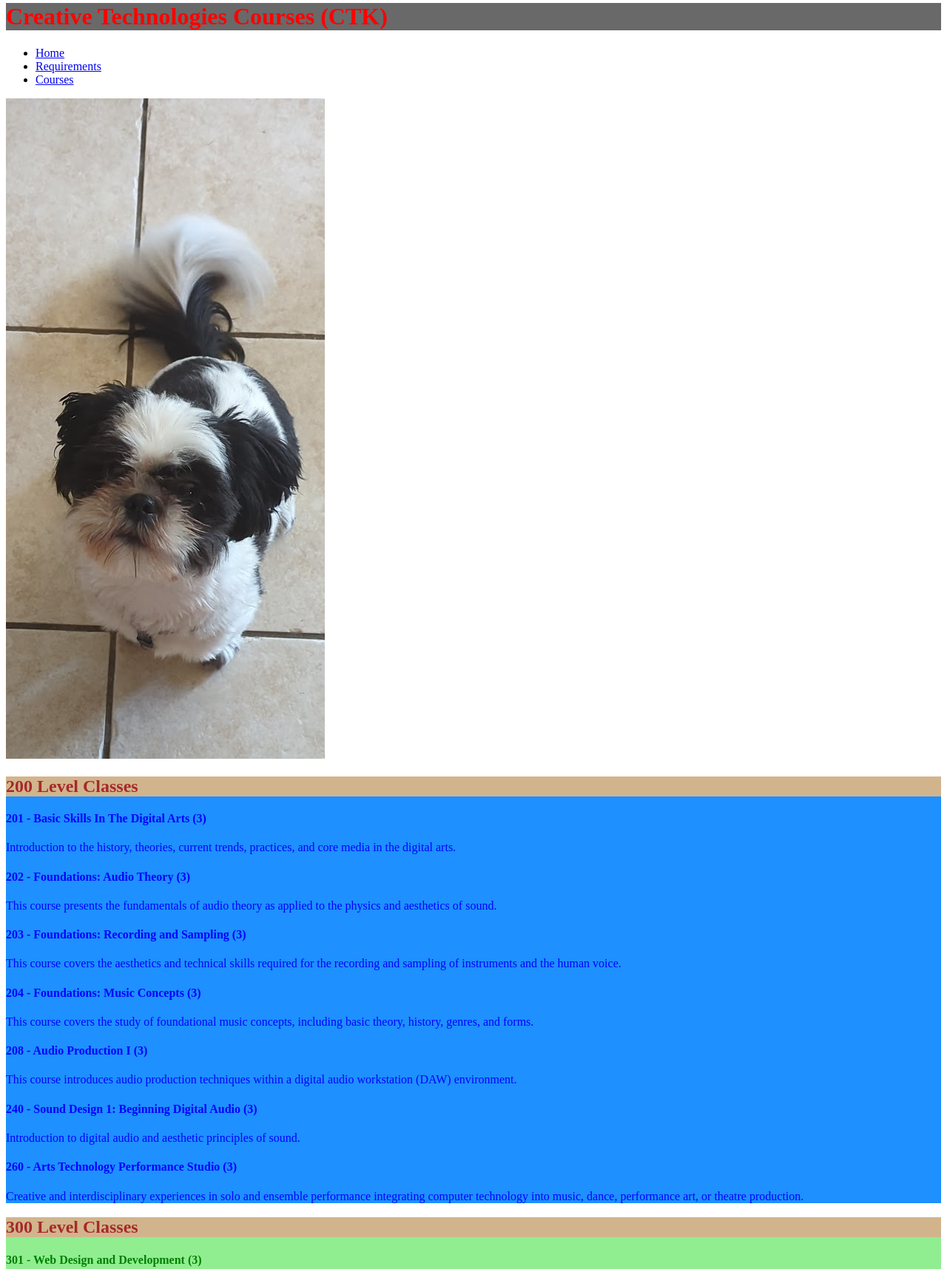
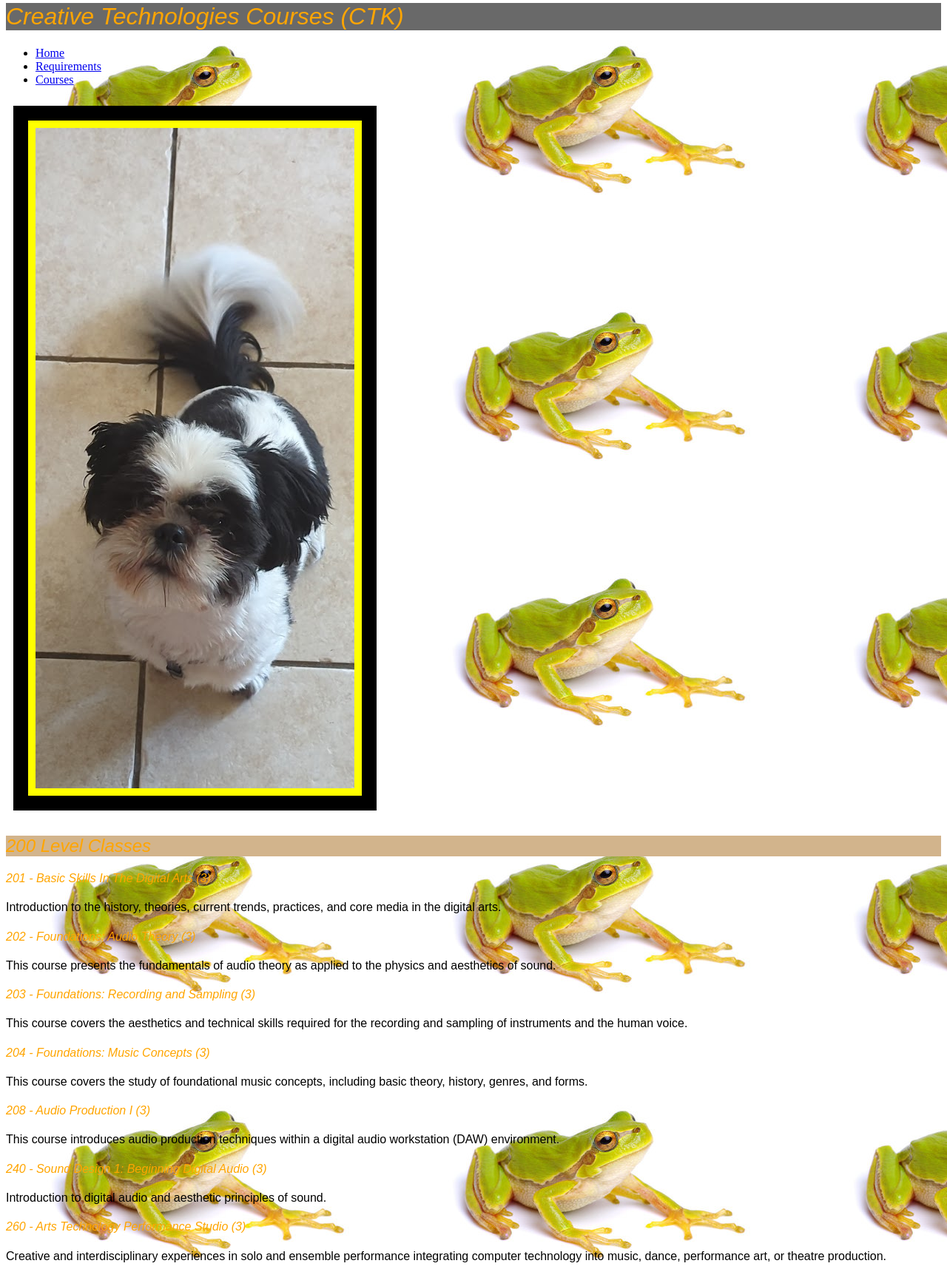
Before and after one commit to elliegentry/CTK301, a plain HTML site: page courses.html in a window 1280 px wide. Shown: the part 17-1733 px from the top of the page at 74% size. Drawn offline with Linux system fonts and the light colour scheme.

Commit message:
Add files via upload

```diff
--- /dev/null
+++ b/assignment4.css
@@ -0,0 +1,133 @@
+h1
+{
+    color:red;
+    background-color:dimgray
+}
+
+h2
+{
+    color:brown;
+    background-color:tan;
+}
+
+h3
+{
+    color:darkorchid;
+    background-color:lightpink;
+}
+
+.purpletext
+{
+    color:purple;
+    background-color:mediumpurple;
+}
+
+#divblue
+{
+    color:blue;
+    background-color:dodgerblue;
+}
+
+#divgreen
+{
+    color:green;
+    background-color:lightgreen;
+}
+
+.spanstyle
+{
+    color:orangered;
+    background-color:aquamarine;
+}
+
+.sunset
+{
+    color:coral;
+    background-color: sienna;
+    text-align: center;
+}
+
+.paragraphclass
+{
+    color: green;
+    background-color: darkkhaki;
+}
+
+.pink
+{
+    color: pink;
+}
+
+.sequence
+{
+    background-color: lightcoral;
+}
+
+a:active
+{
+    color: #ff0000;
+  }
+  a:visited
+  {
+    color: green;
+  }
+  a:hover
+  {
+    color: yellow;
+  }
+
+header
+{
+        font-family: Arial, Helvetica, sans-serif;
+}
+
+main
+{
+    font-family: Arial, Helvetica, sans-serif;
+}
+
+h1
+{
+    color:orange;
+    font-style: italic;
+    font-weight: normal;
+}
+
+h2
+{
+    color:orange;
+    font-style: italic;
+    font-weight: normal;
+}
+
+h3
+{
+    color:orange;
+    font-style: italic;
+    font-weight: normal;
+}
+
+h4
+{
+    color:orange;
+    font-style: italic;
+    font-weight: normal;
+}
+
+.imgmodel
+{
+    border: 20px solid black;
+    padding: 10px 10px 10px 10px ;
+    margin: 10px 10px 10px 10px;
+    background-color: yellow;
+}
+
+body
+{
+    background-image: url(frog.jpg);
+}
+
+.textjustify
+{
+    text-align: justify;
+}
--- a/courses.html
+++ b/courses.html
@@ -2,11 +2,12 @@
 <html lang="en">
     <head>
         <meta charset="UTF-8">
-        <title>Courses Assignment 2</title>
-        <link href="assignment3.css" rel="stylesheet" type="text/css" />
+        <title>Courses Assignment 4</title>
+        <link href="assignment4.css" rel="stylesheet" type="text/css" />
       </head>
   <body>
     <header>
+      <div id="customtext">
 <h1>Creative Technologies Courses (CTK)</h1>
 </header>
 <nav>
@@ -17,13 +18,12 @@
   </ul>
 </nav>
 <main>
-  <img src="trooper.jpg" alt="An image of a shih tzu dog" >
+  <img class="imgmodel" src="trooper.jpg" alt="An image of a shih tzu dog"/>
 
-  <div id="divblue">
 <h2>200 Level Classes</h2>
 
 <h4>201 - Basic Skills In The Digital Arts (3)</h4>
-<p>Introduction to the history, theories, current trends, practices, and core media in the digital arts.</p>
+<p class="testjustify">Introduction to the history, theories, current trends, practices, and core media in the digital arts.</p>
 
 <h4>202 - Foundations: Audio Theory (3)</h4>
 <p>This course presents the fundamentals of audio theory as applied to the physics and aesthetics of sound.</p>
```
Also changed, not shown: mainpage.html (+4 -4 lines), requirements.html (+3 -3 lines), frog.jpg (added), isu.png (added).
